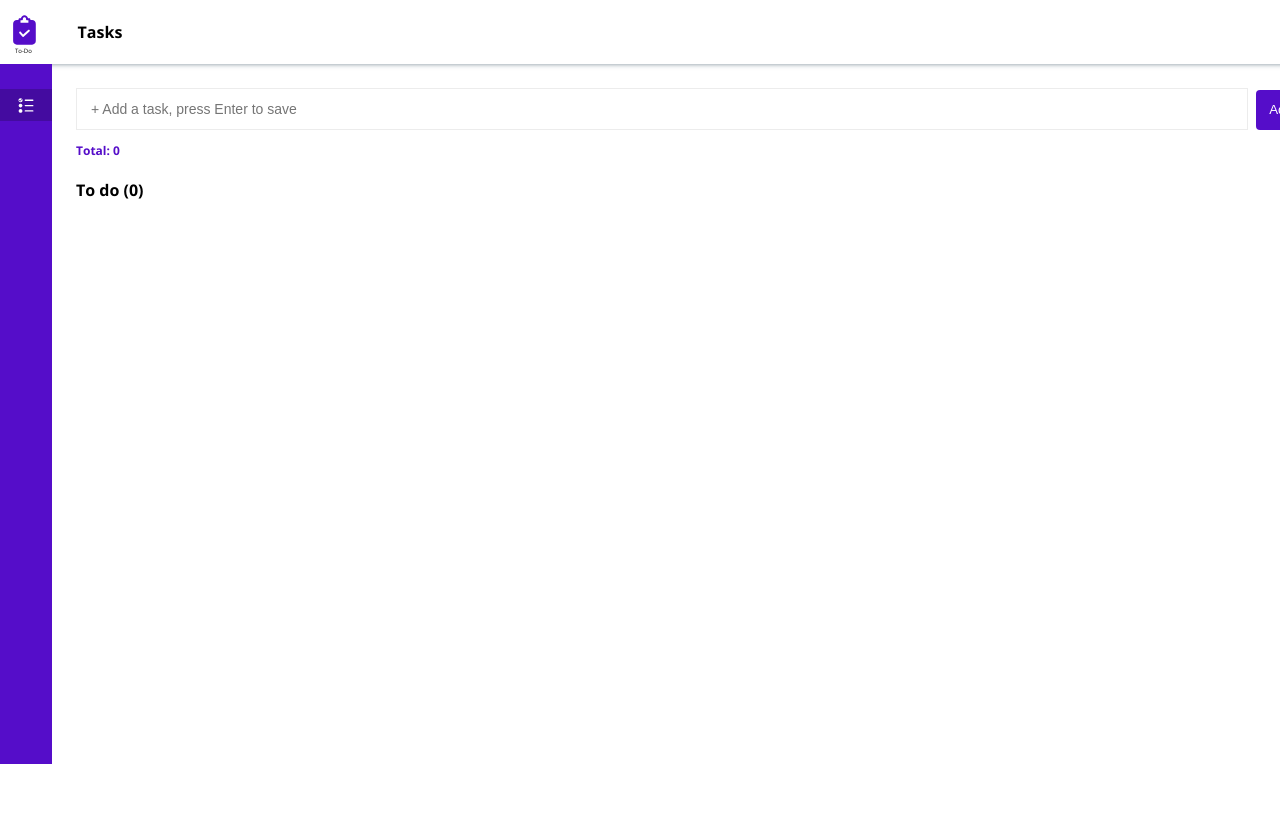
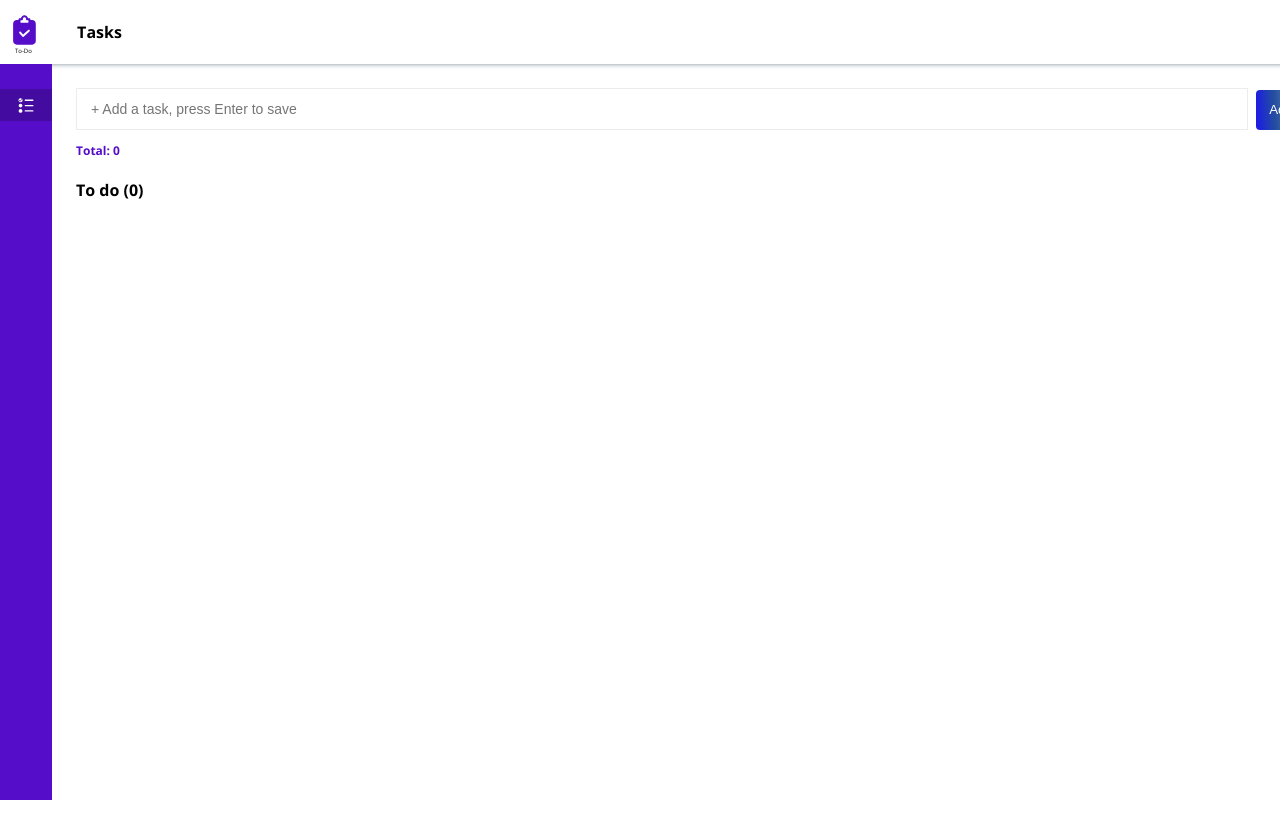
Before and after one commit to KonstantinPogosskiy/ToDo, a React (Create React App) app: page / in a window 1280 px wide. Shown: the top 838 px of the page. After the commit the page ends 800 px from the top, so only its background shows below. Built offline with nearby package versions, Linux system fonts and the light colour scheme.

Commit message:
modify styles

```diff
--- a/src/App.css
+++ b/src/App.css
@@ -1,5 +1,9 @@
 * {
     margin: 0;
+}
+
+html, body, .App, #root {
+    height: 100%;
 }
 
 .App {
@@ -11,7 +15,7 @@
 .wrapper {
     display: flex;
     justify-content: space-between;
-    height: 700px;
+    height: calc(100% - 64px);
 }
 
 h3 {
--- a/src/Components/ActualTasksList/ActualTasksList.module.css
+++ b/src/Components/ActualTasksList/ActualTasksList.module.css
@@ -1,6 +1,5 @@
 .actual_area {
     width: 1252px;
-    height: 100%;
     margin: 20px 8px 0 24px;
 }
 h2 {
--- a/src/Components/Header/Header.css
+++ b/src/Components/Header/Header.css
@@ -18,7 +18,7 @@
     padding: 15px 0 0 10px;
 }
 .desk {
-    width: 60%;
+    width: 75%;
     margin: auto 20px;
 }
 .desk h1 {
@@ -28,7 +28,7 @@
 .auth {
     align-items: center;
     display: flex;
-    margin: auto;
+    margin: auto 7px auto 7px;
     justify-content: right;
     width: 20%;
     height: 32px;
--- a/src/Components/Sidebar/Sidebar.css
+++ b/src/Components/Sidebar/Sidebar.css
@@ -1,7 +1,6 @@
 .sidebar {
     width: 52px;
-
-    background: rgba(85, 13, 201, 1);
+    background: rgb(85, 13, 201);
 }
 .logoBox {
     display: flex;
--- a/src/Components/UI/Button/Button.module.css
+++ b/src/Components/UI/Button/Button.module.css
@@ -4,7 +4,8 @@
     height: 40px;
     border: none;
     padding: 0;
-    background: rgba(85, 13, 201, 1);
+    background: rgb(15,12,233);
+    background: linear-gradient(86deg, rgba(15,12,233,0.9472163865546218) 0%, rgba(36,80,156,1) 39%, rgba(127,127,238,0.8435749299719888) 100%);
     border-radius: 4px;
     color: white;
     cursor: pointer;
```
